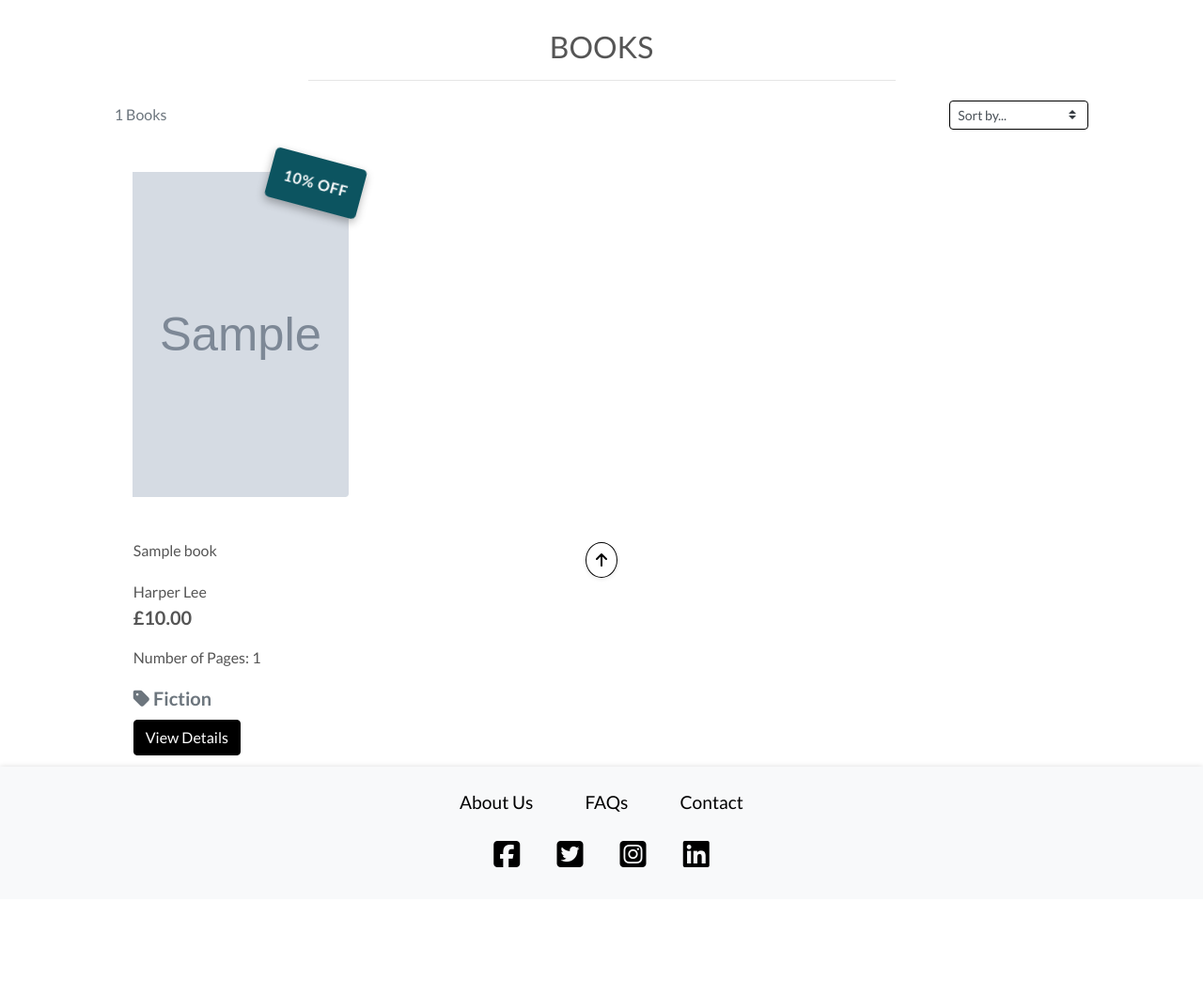
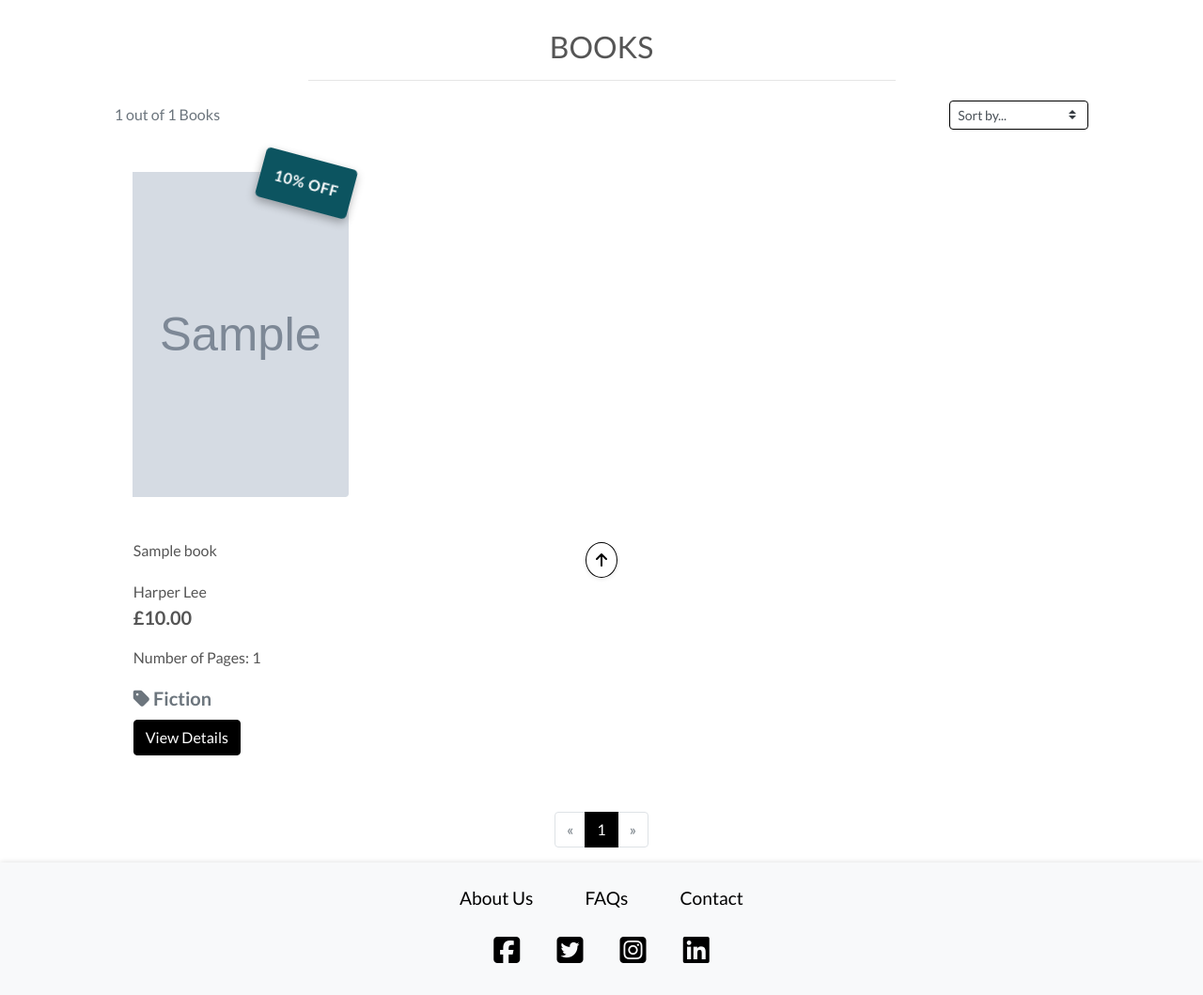
Before and after one commit to paddyw11/paiges-books, a Django app: page /books/ in a window 1280 px wide. Shown: the part 165-1224 px from the top of the page at 94% size. Before the commit the page ends 1088 px from the top, so only its background shows below. Run offline with Django 3.2, Linux system fonts and the light colour scheme; data comes from the database, SQL or seed files in the repository; tables that the repository leaves empty hold one stand-in row (values such as "Sample post"); grey boxes marked "Sample" are stand-in pictures; parts of the project's set-up code (start-up, migrations or seed data) failed here and were passed over; some libraries are stand-ins or nearby versions.

Commit message:
feat: pagination feat added to books view and html

```diff
--- a/books/templates/books/books.html
+++ b/books/templates/books/books.html
@@ -26,7 +26,10 @@
                             {% if search_term or current_genres or current_sorting != 'None_None' %}
                                 <span class="small"><a href="{% url 'books' %}">Books Home</a> | </span>
                             {% endif %}
-                            {{ books|length }} Books{% if search_term %} found for <strong>"{{ search_term }}"</strong>{% endif %}
+                            {{ filtered_books_count }} out of {{ total_books }} Books
+                            {% if search_term %}
+                                found for <strong>"{{ search_term }}"</strong>
+                            {% endif %}
                         </p>
                     </div>
                     <div class="col-12 col-md-6 text-center text-md-right">
@@ -45,7 +48,7 @@
                 </div>
 
                 <div class="row">
-                    {% for book in books %}
+                    {% for book in page_obj %}
                     <div class="col-sm-6 col-md-6 col-lg-4 col-xl-3">
                         <div class="card h-100 border-0">
                             <div class="bookWrap">
@@ -131,6 +134,57 @@
 
                     {% endfor %}
                 </div>
+                <div class="row justify-content-center mt-5">
+                    <div class="col-auto">
+                        <nav aria-label="Page navigation">
+                            <ul class="pagination">
+                                {% if page_obj.has_previous %}
+                                    <li class="page-item">
+                                        <a class="page-link" href="?page=1{% if request.GET.sort %}&sort={{ request.GET.sort }}{% endif %}{% if request.GET.direction %}&direction={{ request.GET.direction }}{% endif %}" aria-label="First">
+                                            <span aria-hidden="true">&laquo;&laquo;</span>
+                                        </a>
+                                    </li>
+                                    <li class="page-item">
+                                        <a class="page-link" href="?page={{ page_obj.previous_page_number }}{% if request.GET.sort %}&sort={{ request.GET.sort }}{% endif %}{% if request.GET.direction %}&direction={{ request.GET.direction }}{% endif %}" aria-label="Previous">
+                                            <span aria-hidden="true">&laquo;</span>
+                                        </a>
+                                    </li>
+                                {% else %}
+                                    <li class="page-item disabled">
+                                        <span class="page-link">&laquo;</span>
+                                    </li>
+                                {% endif %}
+
+                                {% for num in page_obj.paginator.page_range %}
+                                    {% if page_obj.number == num %}
+                                        <li class="page-item active"><span class="page-link">{{ num }}</span></li>
+                                    {% elif num > page_obj.number|add:'-3' and num < page_obj.number|add:'3' %}
+                                        <li class="page-item"><a class="page-link" href="?page={{ num }}{% if request.GET.sort %}&sort={{ request.GET.sort }}{% endif %}{% if request.GET.direction %}&direction={{ request.GET.direction }}{% endif %}">{{ num }}</a></li>
+                                    {% endif %}
+                                {% endfor %}
+
+                                {% if page_obj.has_next %}
+                                    <li class="page-item">
+                                        <a class="page-link" href="?page={{ page_obj.next_page_number }}{% if request.GET.sort %}&sort={{ request.GET.sort }}{% endif %}{% if request.GET.direction %}&direction={{ request.GET.direction }}{% endif %}" aria-label="Next">
+                                            <span aria-hidden="true">&raquo;</span>
+                                        </a>
+                                    </li>
+                                    <li class="page-item">
+                                        <a class="page-link" href="?page={{ page_obj.paginator.num_pages }}{% if request.GET.sort %}&sort={{ request.GET.sort }}{% endif %}{% if request.GET.direction %}&direction={{ request.GET.direction }}{% endif %}" aria-label="Last">
+                                            <span aria-hidden="true">&raquo;&raquo;</span>
+                                        </a>
+                                    </li>
+                                {% else %}
+                                    <li class="page-item disabled">
+                                        <span class="page-link">&raquo;</span>
+                                    </li>
+                                {% endif %}
+                            </ul>
+                        </nav>
+                    </div>
+                </div>
+
+
             </div>
         </div>
     </div>
--- a/books/views.py
+++ b/books/views.py
@@ -3,6 +3,7 @@ from django.contrib import messages
 from django.contrib.auth.decorators import login_required
 from django.db.models import Q, F, Func, Value
 from django.db.models.functions import Upper, Substr, Length, Lower
+from django.core.paginator import Paginator
 from .models import Book, Genre
 from .forms import BookForm
 from authors.models import Author
@@ -16,6 +17,7 @@ def all_books(request):
     """A view to return all books, including searching and sorting the books"""
 
     books = Book.objects.all()
+    total_books = books.count()
     query = None
     genres = None
     sort = None
@@ -89,6 +91,12 @@ def all_books(request):
         if 'bookmark' in request.GET:
             books = books.filter(bookmark__id=request.user.id)
 
+    filtered_books_count = books.count()
+
+    paginator = Paginator(books, 8)
+    page_number = request.GET.get('page')
+    page_obj = paginator.get_page(page_number)
+
     current_sorting = f'{sort}_{direction}'
 
     context = {
@@ -96,7 +104,10 @@ def all_books(request):
         'search_term': query,
         'current_genres': genres,
         'current_sorting': current_sorting,
-
+        'paginator': paginator,
+        'page_obj': page_obj,
+        'filtered_books_count': filtered_books_count,
+        'total_books': total_books
     }
 
     return render(request, 'books/books.html', context)
@@ -125,7 +136,7 @@ def books_on_offer(request):
     current_sorting = f'{sort}_{direction}'
 
     context = {
-        'offer_books': offer_books,  # Only books with offers
+        'offer_books': offer_books,
         'current_sorting': current_sorting
     }
 
--- a/static/css/base.css
+++ b/static/css/base.css
@@ -128,7 +128,7 @@ body {
 .image-flash {
     position: absolute;
     top: -15px;
-    right: -15px;
+    right: -5px;
     background-color: #0c5460;
     transform: rotate(15deg);
     font-size: 0.9rem;
@@ -382,6 +382,19 @@ input[name='q']::placeholder {
     border-radius: 0;
 }
 
+/* Style for active pagination item */
+
+.page-link {
+    color: #000;
+}
+
+.page-item.active .page-link {
+    background-color: #000000;
+    color: #fff;
+    border-color: #000000; /
+}
+
+
 footer {
     position: sticky;
     bottom: 0;
```
Lines whose indentation alone changed are shown as unchanged.
